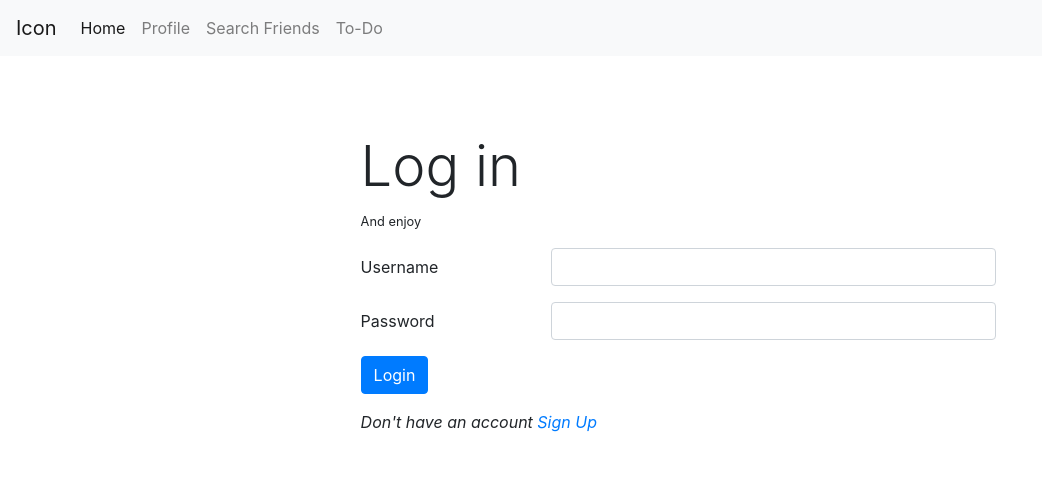
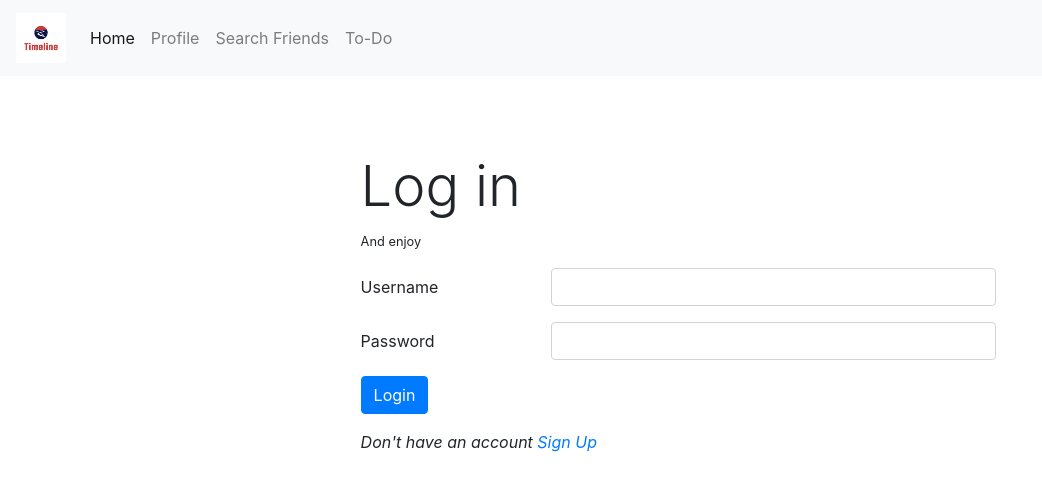
Before and after one commit to shobhi1310/timeline, a React (Create React App) app: page / in a window 1280 px wide. Shown: the top 490 px of the page, without its empty margins (0-1042 px from the left). Built offline with nearby package versions, Linux system fonts and the light colour scheme.

Commit message:
icon added to navbar

```diff
--- a/src/components/Header.js
+++ b/src/components/Header.js
@@ -12,7 +12,9 @@ class Header extends React.Component{
         date = date.toUTCString();
         return (
             <nav className="navbar navbar-expand-lg navbar-light bg-light">
-                <a className="navbar-brand" href="#">Icon</a>
+                <a className="navbar-brand" href="#">
+                    <img src="./assets/logo.jfif" style={{width:"50px"}} />
+                </a>
                 <button className="navbar-toggler" type="button" data-toggle="collapse" data-target="#extraNavs" aria-controls="extraNavs" aria-expanded="false" aria-label="Toggle navigation">
                     <span className="navbar-toggler-icon"></span>
                 </button>
```
